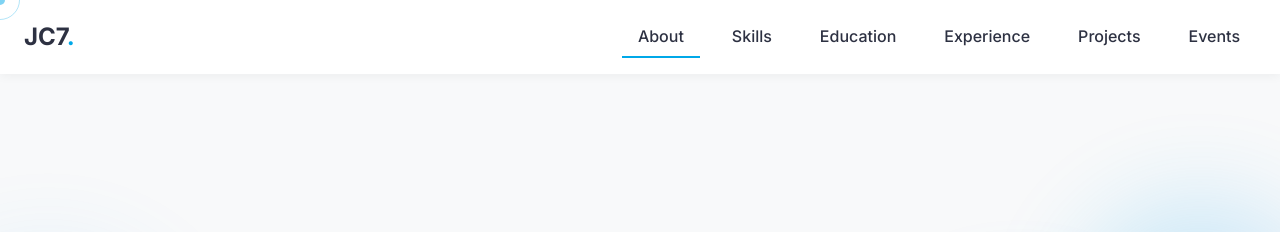
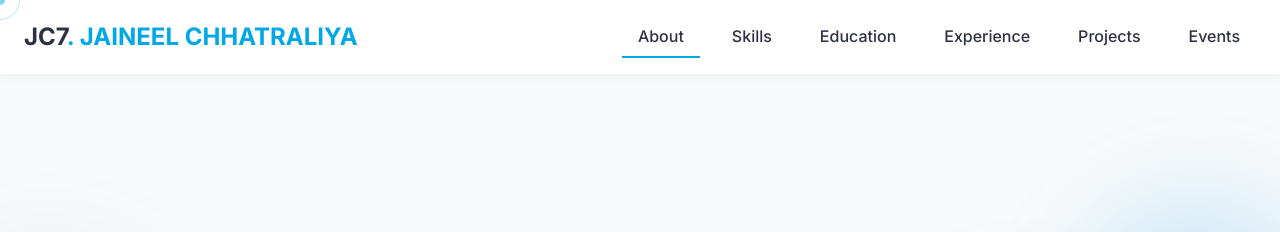
Before and after one commit to CodeByJc/Jaineel-Chhatraliya-Portfolio, a plain HTML site: page index.html in a window 1280 px wide. Shown: the top 232 px of the page. Drawn offline with Linux system fonts and the light colour scheme.

Commit message:
Update index.html

```diff
--- a/index.html
+++ b/index.html
@@ -13,7 +13,7 @@
     <nav class="navbar">
         <div class="container-custom">
             <div class="navbar-content">
-                <a href="#" class="logo">JC7<span class="text-accent">.</span></a>
+                <a href="#" class="logo">JC7<span class="text-accent">. JAINEEL CHHATRALIYA</span></a>
                 <div class="nav-links">
                     <a href="#hero" class="nav-link">About</a>
                     <a href="#skills" class="nav-link">Skills</a>
```
